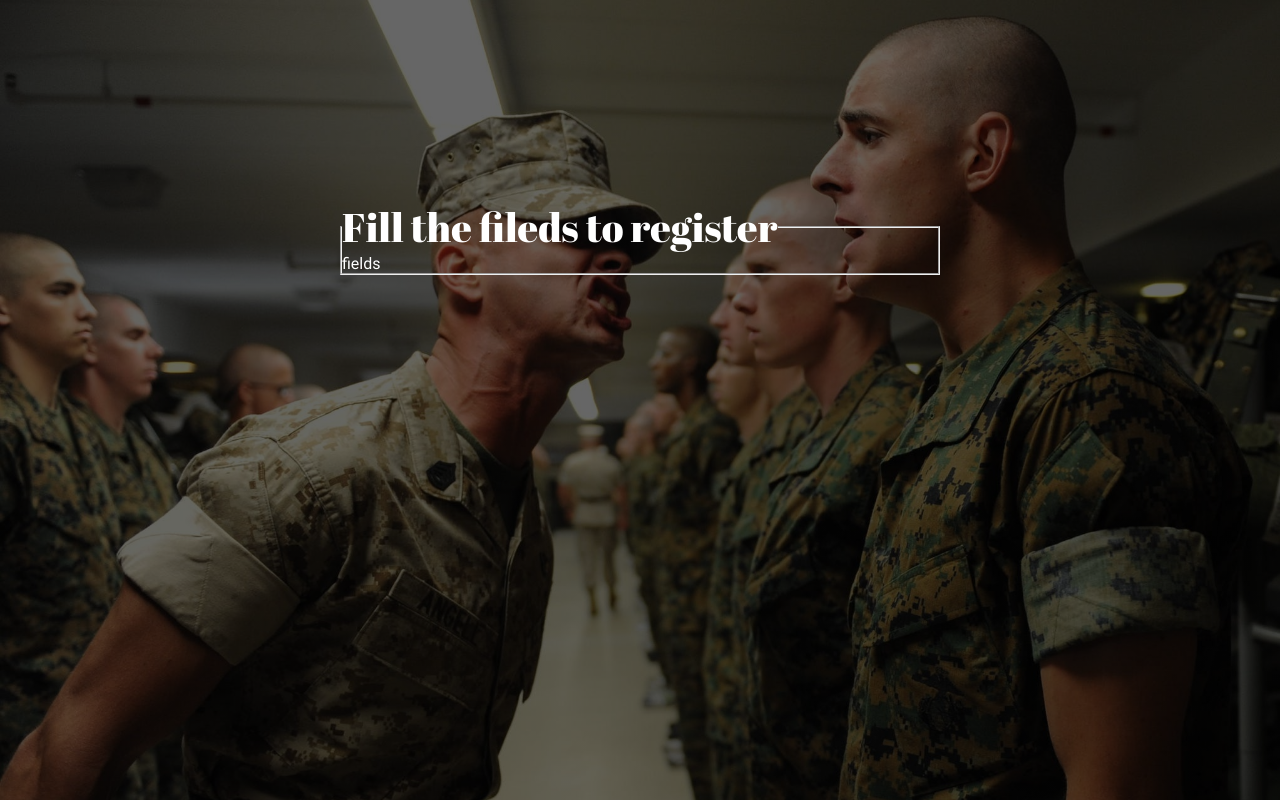
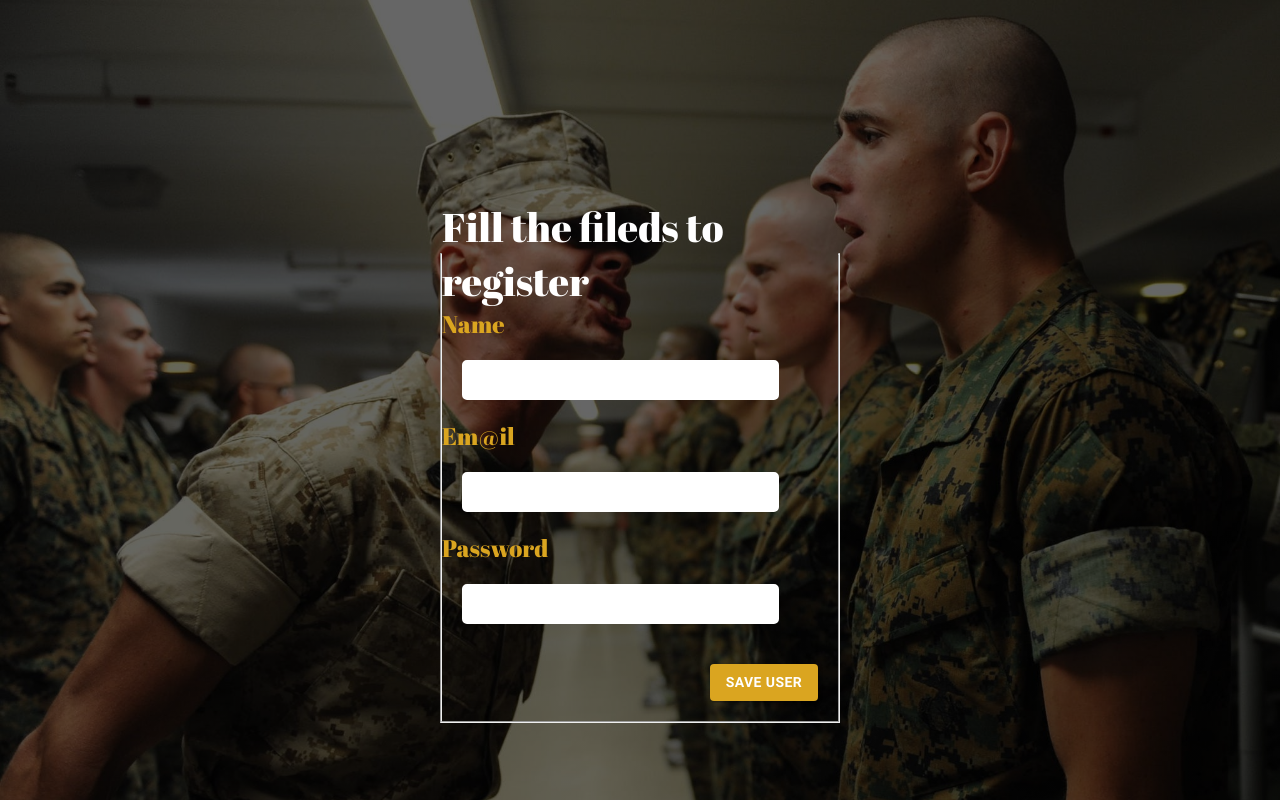
Before and after one commit to internalProject/OnlineShop, a React app in the folder client/: page /sign-up in a window 1280 px wide. Built offline with nearby package versions, Linux system fonts and the light colour scheme; what react-router-redux would draw is missing.

Commit message:
on signup form

```diff
--- a/client/src/actions/userActions.js
+++ b/client/src/actions/userActions.js
@@ -1,13 +1,14 @@
 import ls from 'local-storage';
 
-export const getUserData = async () => {
+export const getUserData = () => async dispatch => {
     let user = await ls.get('me');
-    return {type: 'GET_USER_DATA', data: user};
+    user = JSON.parse(user);
+    dispatch({type: 'GET_USER_DATA', data: user});
 };
 
 export const isLoggedIn = user => {
     if (user.name.length !== undefined && user.name.length > 1) {
-        return {type: 'USER_IS_LOGGED_IN', data: true};
+        return ({type: 'USER_IS_LOGGED_IN', data: true});
     }
-    return {type: 'USER_IS_LOGGED_IN', data: false};
+    return ({type: 'USER_IS_LOGGED_IN', data: false});
 }
--- a/client/src/components/App.jsx
+++ b/client/src/components/App.jsx
@@ -11,7 +11,11 @@ const theme = createMuiTheme({
     },
     primary: {
         green: '#4b5320',
+    },
+    secondary: {
+        white: '#ffffff',
     }
+
 })
 
 const App = props => <MuiThemeProvider theme={theme}>
--- a/client/src/components/bricks/Nav.jsx
+++ b/client/src/components/bricks/Nav.jsx
@@ -7,7 +7,6 @@ import UserBtn from './UserBtn.jsx';
 import Unregistered from './Unregistered.jsx';
 import {getUserData, isLoggedIn} from '../../actions/userActions.js';
 
-// let isLoggedIn = false;
 
 const styles = {
     navBar: {
@@ -54,12 +53,12 @@ class Nav extends React.Component {
     }
 
     componentDidMount = () => {
-        // this.props.getUserData();
+        this.props.getUserData();
     }
 
     componentDidUpdate = () => {
         if (this.props.user.name) {
-            // this.props.checkLogin(this.props.user);
+            this.props.checkLogin(this.props.user);
         }
     }
 
@@ -96,10 +95,8 @@ const mapStateToProps = state => ({
 
 const mapDispatchToProps = dispatch => ({
     'getUserData': () => dispatch(getUserData()),
-    // 'checkLogin': (user) => dispatch(isLoggedIn(user)),
+    'checkLogin': (user) => dispatch(isLoggedIn(user)),
 })
-
-
 
 export default compose(
     withStyles(styles),
--- a/client/src/components/bricks/SignUp.jsx
+++ b/client/src/components/bricks/SignUp.jsx
@@ -1,7 +1,7 @@
 import React from 'react';
-import {withStyles} from '@material-ui/core';
+import {withStyles, Button} from '@material-ui/core';
 
-const styles = {
+const styles = theme => ({
     signUpPage: {
         height: '100%',
         width: '100%',
@@ -16,7 +16,7 @@ const styles = {
     },
     registerForm: {
         width: '100%',
-        maxWidth: '600px',
+        maxWidth: '400px',
         height: '500px',
         marginTop: '200px',
         ['@media (max-width: 640px)']: {
@@ -29,23 +29,71 @@ const styles = {
         ['@media (max-width: 640px)']: {
             fontSize: '1.8em',
         },
+    },
+    fieldset: {
+        display: 'flex',
+        flexDirection: 'column',
+        alignItems: 'center',
+    },
+    field: {
+        border: '2px solid white',
+        borderRadius: '5px',
+        margin: '20px 20px',
+        display: 'block',
+        width: '80%',
+        height: '40px',
+        fontSize: '24px'
+    },
+    label: {
+        color: 'goldenrod',
+        fontFamily: 'Abril Fatface',
+        fontSize: '24px',
+        display: 'block',
+    },
+    saveFormBtn: {
+        backgroundColor: 'goldenrod',
+        color: 'white',
+        fontWeight: 'bolder',
+        float: 'right',
+        margin: '20px',
     }
-}
+})
 
 
 class SignUp extends React.Component {
     constructor(props){
         super(props);
+        this.state = {
+            name: '',
+            email: '',
+            password: '',
+            pending: false,
+        }
+    }
+
+    saveUser = e => {
+        e.preventDefault();
+        console.dir(e.target);this.setState({pending: true})
     }
 
     render = () => {
         const {classes} = this.props;
 
         return <div className={classes.signUpPage}>
-            <form className={classes.registerForm}>
+            <form onSubmit={this.saveUser} className={classes.registerForm}>
                 <fieldset>
                     <legend className={classes.regFormLegend}>Fill the fileds to register</legend>
-                    fields
+                    <label className={classes.label}>Name
+                        <input required className={classes.field} type="text"/>
+                    </label>
+                    <label className={classes.label}>Em@il
+                        <input required className={classes.field} type="email"/>
+                    </label>
+                    <label className={classes.label}>Password
+                        <input required className={classes.field} type="password"/>
+                    </label>
+
+                    <Button type="submit" variant="contained" className={classes.saveFormBtn}>Save user</Button>
                 </fieldset>
             </form>
         </div>;
--- a/client/src/reducers/userReducer.js
+++ b/client/src/reducers/userReducer.js
@@ -5,6 +5,7 @@ const initialUserState = {
         password: '',
     },
     isLoggedIn: false,
+    // long: 0
 }
 
 const userReducer = (state = initialUserState, action) => {
```
Also changed, not shown: 10 other files (tests, documents, lock files or other folders).
